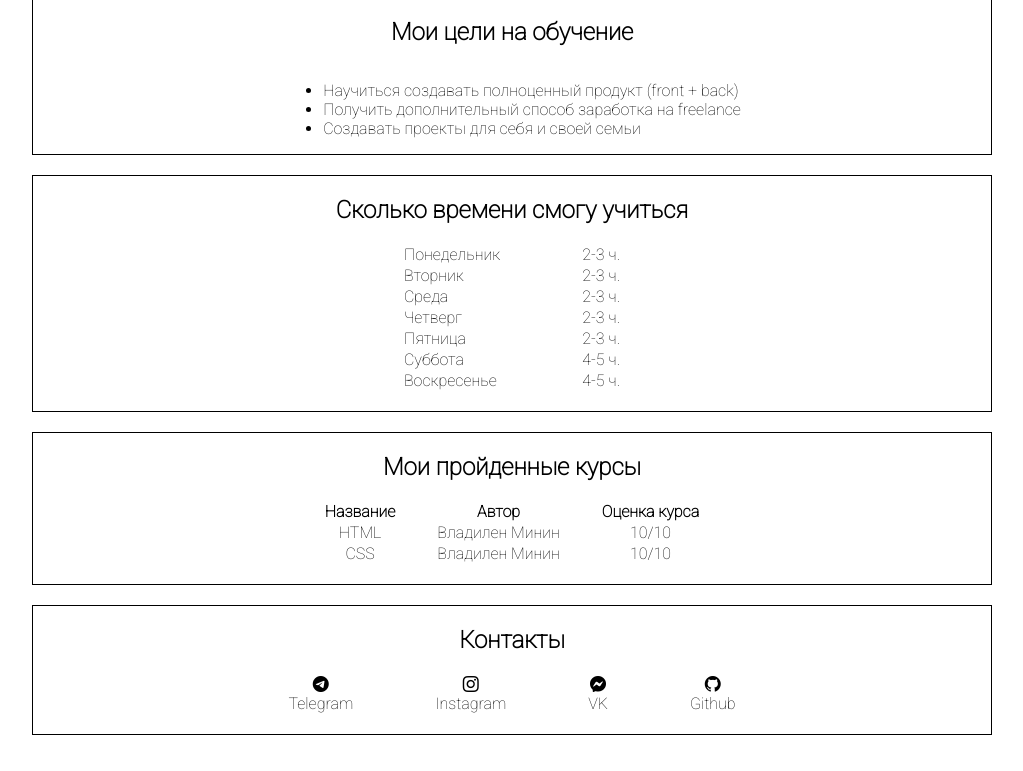
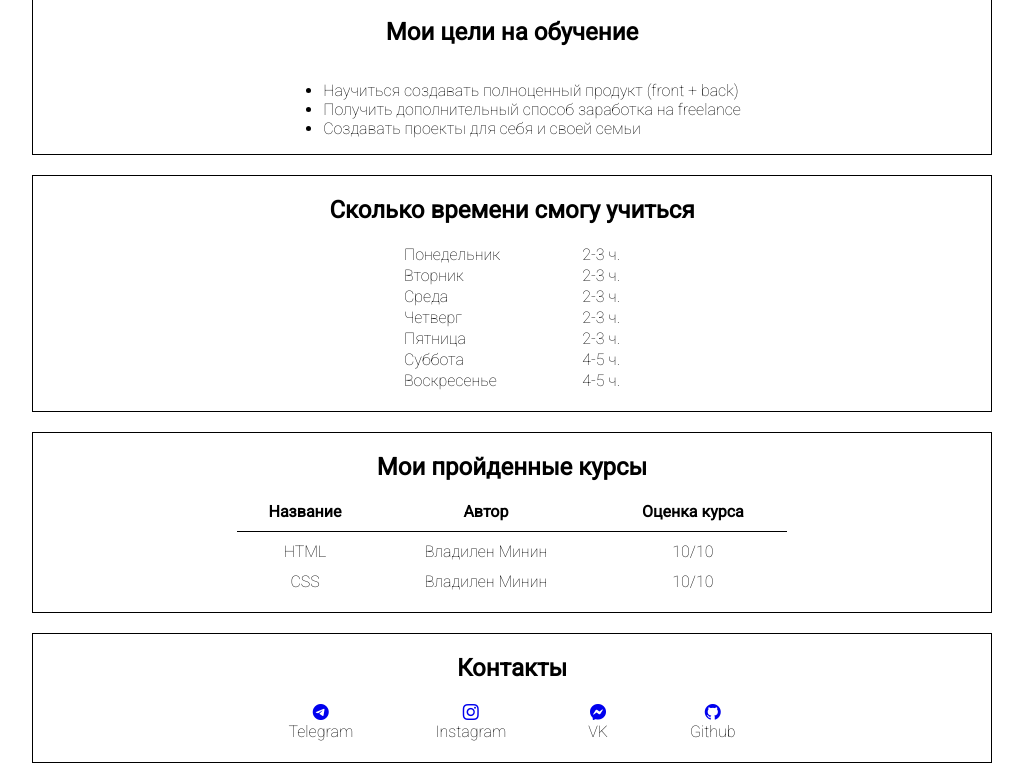
Before and after one commit to CODE-DK/student-card, a plain HTML site: page index.html in a window 1280 px wide. Shown: the part 458-1229 px from the top of the page, without its empty margins (128-1151 px from the left). Before the commit the page ends 1201 px from the top, so only its background shows below. Drawn offline with nearby package versions, Linux system fonts and the light colour scheme.

Commit message:
Add active links and line separator to table

```diff
--- a/css/style.css
+++ b/css/style.css
@@ -1,7 +1,8 @@
-@import url('https://fonts.googleapis.com/css2?family=Roboto:wght@100&display=swap');
+@import url('https://fonts.googleapis.com/css2?family=Roboto:wght@100;400&display=swap');
 
 body {
     font-family: 'Roboto', sans-serif;
+    font-weight: 100;
 }
 
 .container {
@@ -76,14 +77,20 @@ body {
 }
 
 .results table {
-    border-spacing: 40px 0;
+    border-spacing: 0;
     text-align: center;
     padding-bottom: 20px;
+
+    width: 550px;
 }
 
-/* todo: not working... */
-.results table .head-row {
-    border-top: 1px solid black;
+.results table td {
+    padding-top: 10px;
+}
+
+.results table th {
+    padding-bottom: 10px;
+    border-bottom: 1px solid black;
 }
 
 /* CONTACTS */
--- a/index.html
+++ b/index.html
@@ -91,7 +91,7 @@
         <section class="results">
             <h2>Мои пройденные курсы</h2>
             <table>
-                <tr class="head-row">
+                <tr>
                     <th><strong>Название</strong></th>
                     <th><strong>Автор</strong></th>
                     <th><strong>Оценка курса</strong></th>
@@ -114,16 +114,24 @@
             <table>
                 <tr>
                     <td>
-                        <div class="icon"><i class="bi bi-telegram"></i></div> Telegram
+                        <div class="icon">
+                            <a href="https://telegram.org/" class="bi bi-telegram"></a>
+                        </div> Telegram
                     </td>
                     <td>
-                        <div class="icon"><i class="bi bi-instagram"></i></div> Instagram
+                        <div class="icon">
+                            <a href="https://www.instagram.com/" class="bi bi-instagram"></a>
+                        </div> Instagram
                     </td>
                     <td>
-                        <div class="icon"><i class="bi bi-messenger"></i></div> VK
+                        <div class="icon">
+                            <a href="https://vk.com" class="bi bi-messenger"></a>
+                        </div> VK
                     </td>
                     <td>
-                        <div class="icon"><i class="bi bi-github"></i></div> Github
+                        <div class="icon">
+                            <a href="https://github.com" class="bi bi-github"></a>
+                        </div> Github
                     </td>
                 </tr>
             </table>
```
